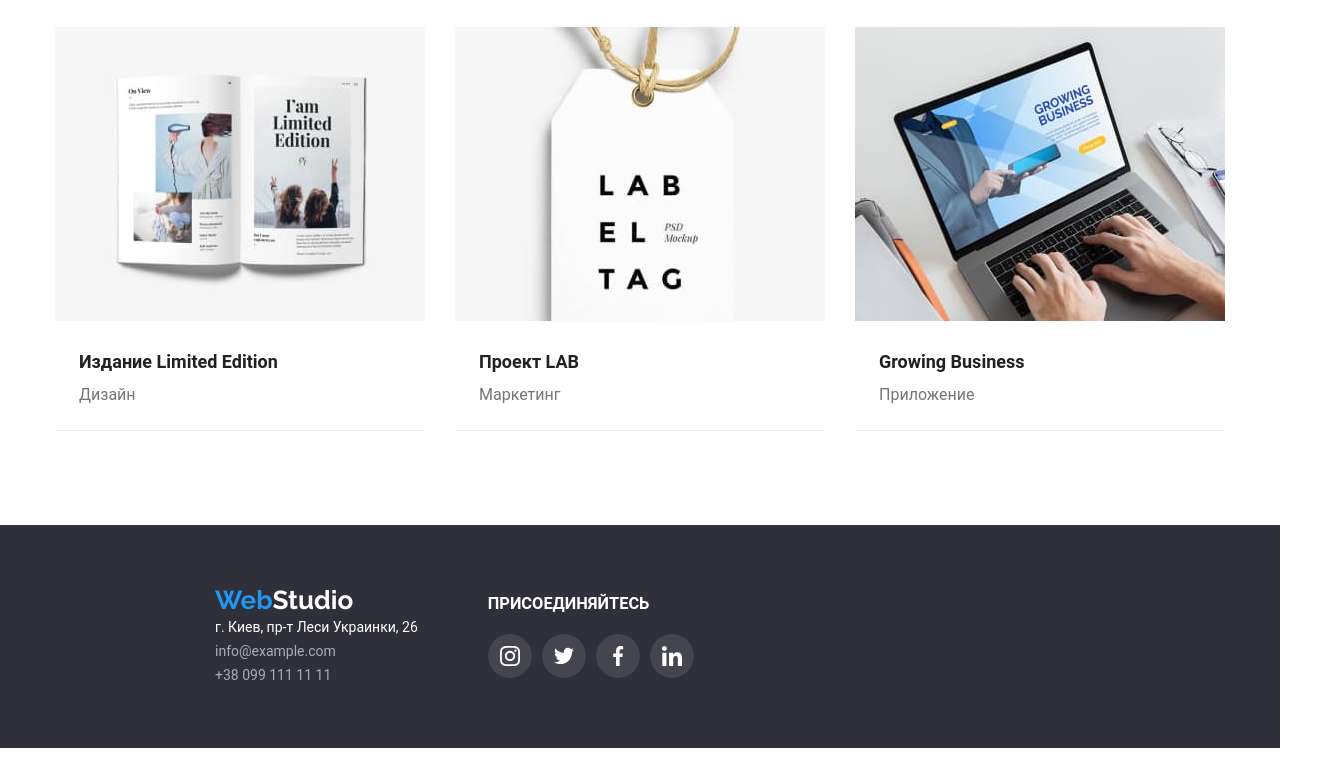
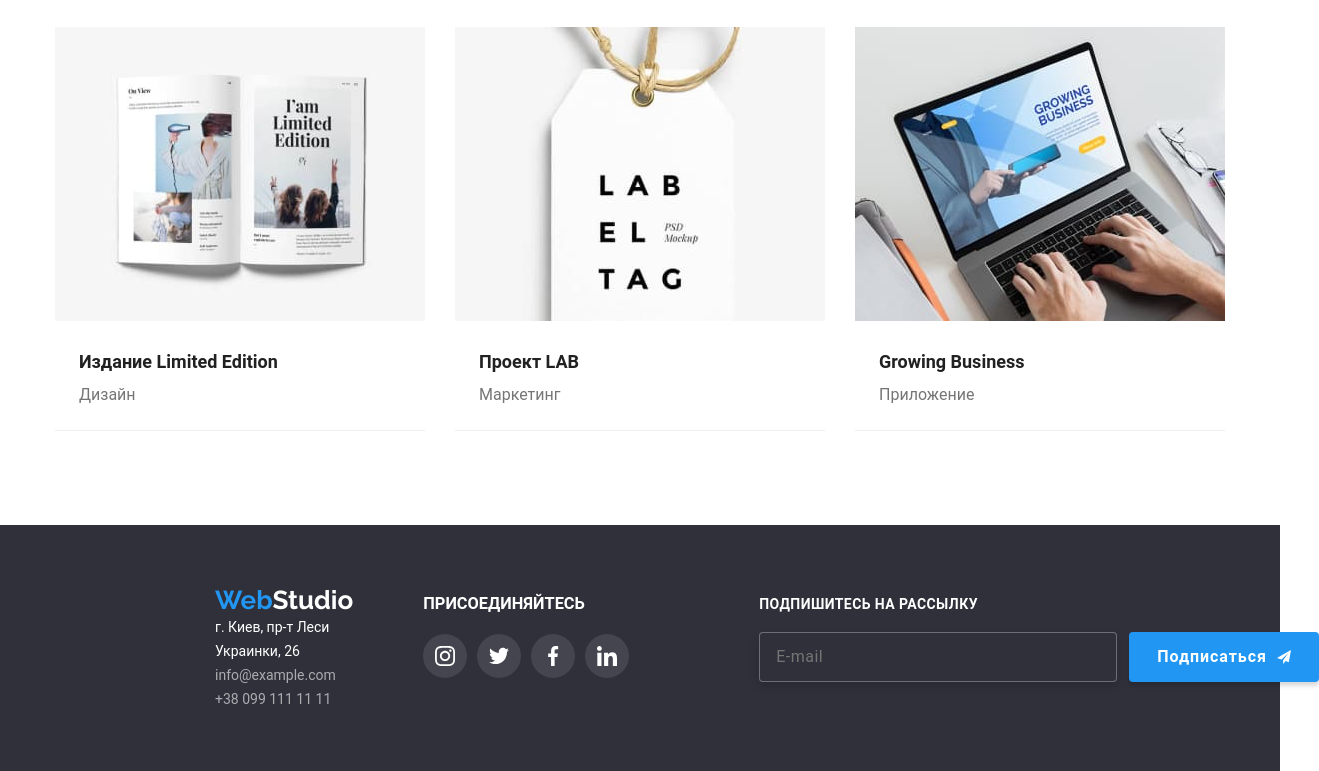
Before and after one commit to SuDenDimon/-goit-markup-hw-06, a plain HTML site: page portfolio.html in a window 1280 px wide. Shown: the part 1124-1895 px from the top of the page, 1319 px wide, since content can reach past the window. Before the commit the page ends 1872 px from the top, so only its background shows below. Drawn offline with nearby package versions, Linux system fonts and the light colour scheme; a web font is replaced by a local one.

Commit message:
точно готово

```diff
--- a/css/styles.css
+++ b/css/styles.css
@@ -806,7 +806,6 @@ header .logo {
   display: flex;
 }
 .footer-title {
-  font-family: Roboto;
   font-style: normal;
   font-weight: bold;
   font-size: 14px;
--- a/portfolio.html
+++ b/portfolio.html
@@ -194,6 +194,20 @@
             </li>
           </ul>
         </div>
+        <div class="sub-footer">
+          <h3 class="footer-title">ПОДПИШИТЕСЬ НА РАССЫЛКУ</h3>
+          <div class="div-sub-form">
+            <form class="form-sub" action="">
+              <label for="subscription" class="subscription"></label>
+                <input type="email" name="подписка на канал" class="input-sub" id="subscription" placeholder="E-mail"/>
+                <button class="button-sub" type="submit">Подписаться
+                  <svg class="icon-telegram" width="24" height="24">
+                    <use href="./images/symbol-defs.svg#icon-icon-send-1"></use>
+                  </svg>
+                </button>
+            </form>
+          </div>
+        </div>
       </div>
     </footer>
   </body>
```
